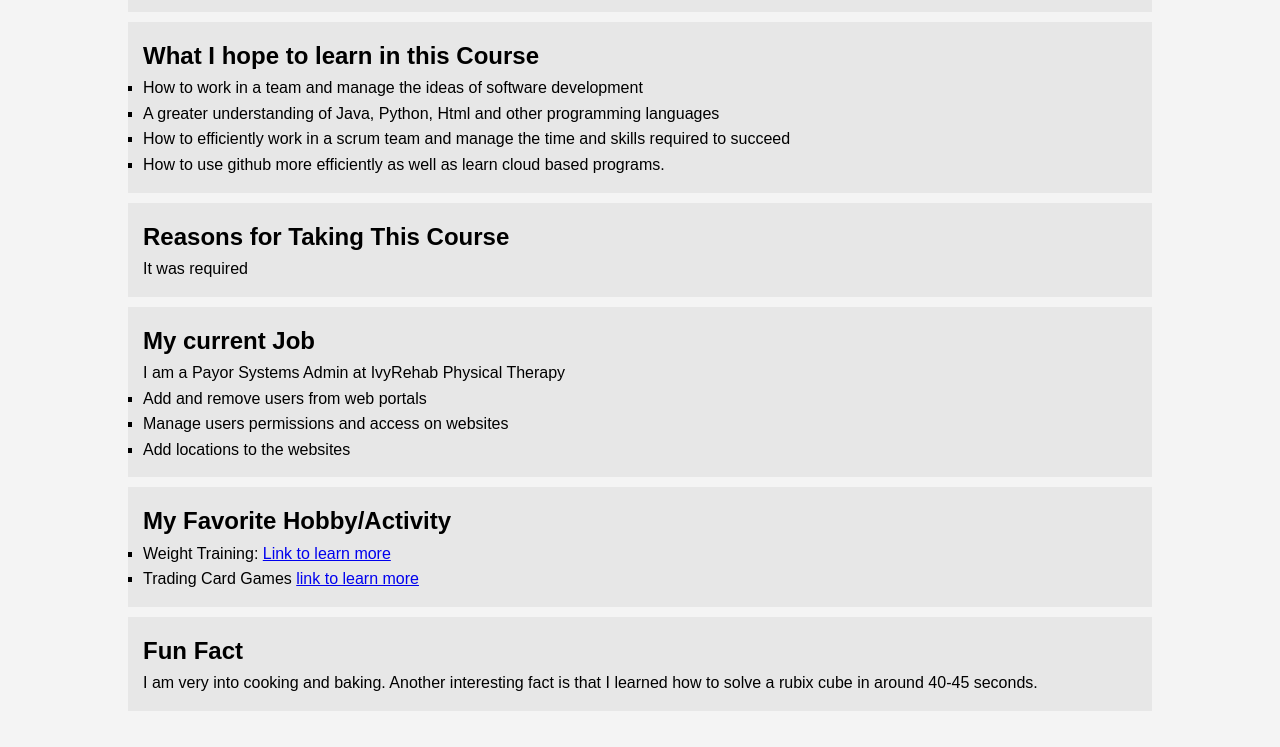
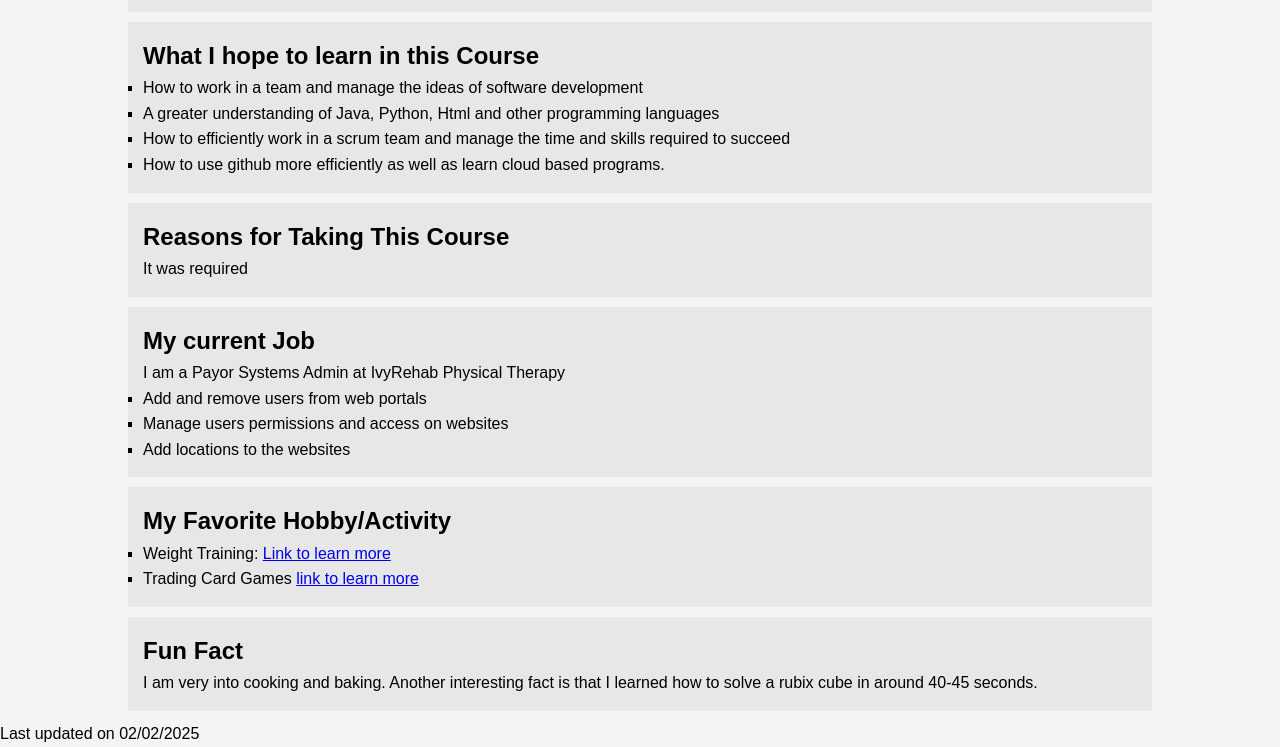
Before and after one commit to KwasigrochT/CPSC44000, a plain HTML site: page About Me/Index.html in a window 1280 px wide. Shown: the part 1288-2035 px from the top of the page. Before the commit the page ends 2009 px from the top, so only its background shows below. Drawn offline with Linux system fonts and the light colour scheme.

Commit message:
Last commit with unstlyed date updated

```diff
--- a/About Me/Index.html
+++ b/About Me/Index.html
@@ -92,5 +92,6 @@
                 <p>I am very into cooking and baking. Another interesting fact is that I learned how to solve a rubix cube in around 40-45 seconds.</p>
             </section>
         </div>
+        <p>Last updated on 02/02/2025</p>
     </body>
 </html>
```
